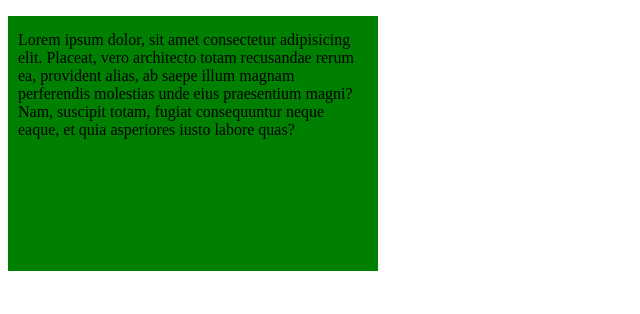
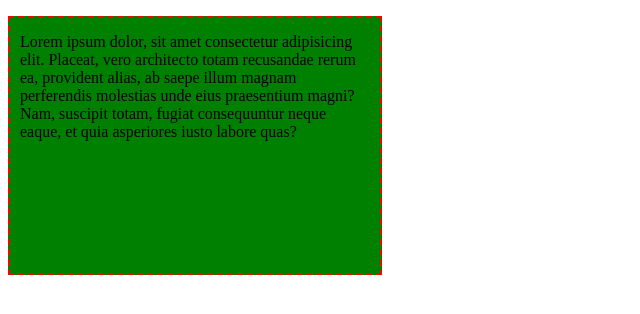
Before and after one commit to SergiyPlishko/-----------, a plain HTML site: page index.html in a window 1280 px wide. Shown: the whole page, without its empty margins (0-640 px from the left). Drawn offline with Linux system fonts and the light colour scheme.

Commit message:
Update style.css

```diff
--- a/css/style.css
+++ b/css/style.css
@@ -3,6 +3,6 @@
   height: 220px;
   padding: 15px 10px 20px 10px;
   margin-bottom: 30px;
-  border: 2px red;
+  border: 2px dashed red;
   background-color: green;
 }
```
